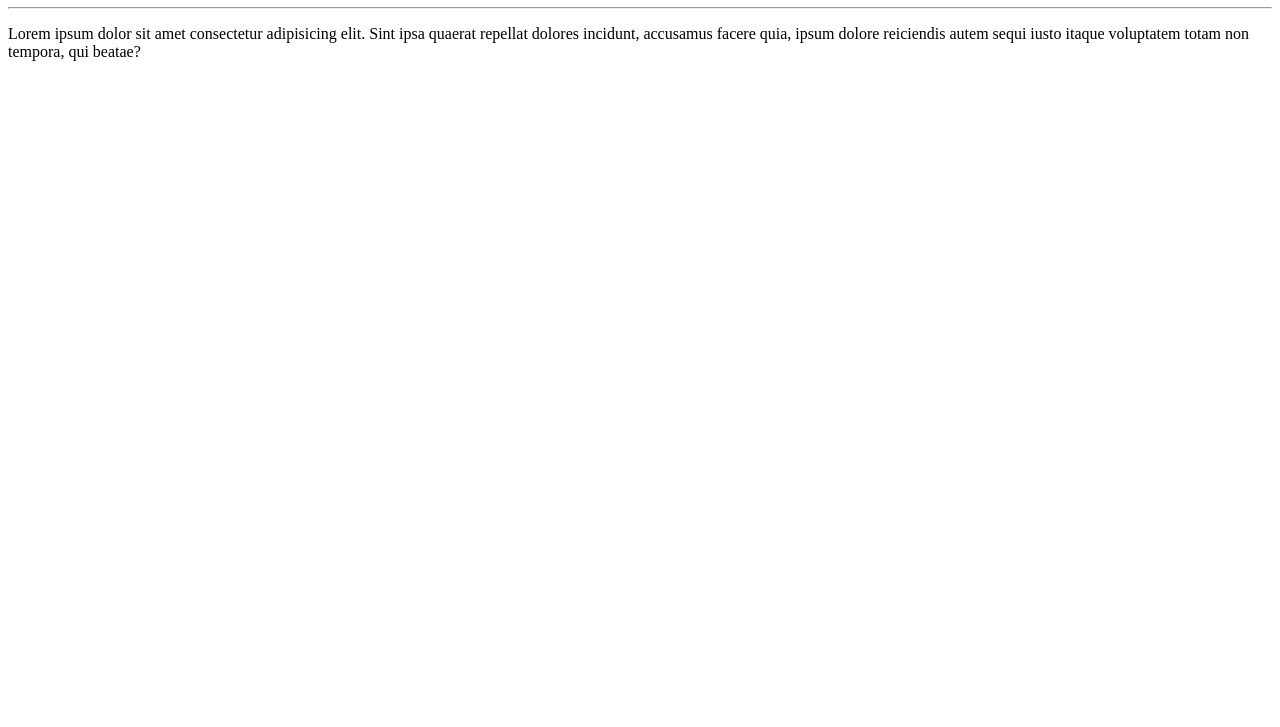
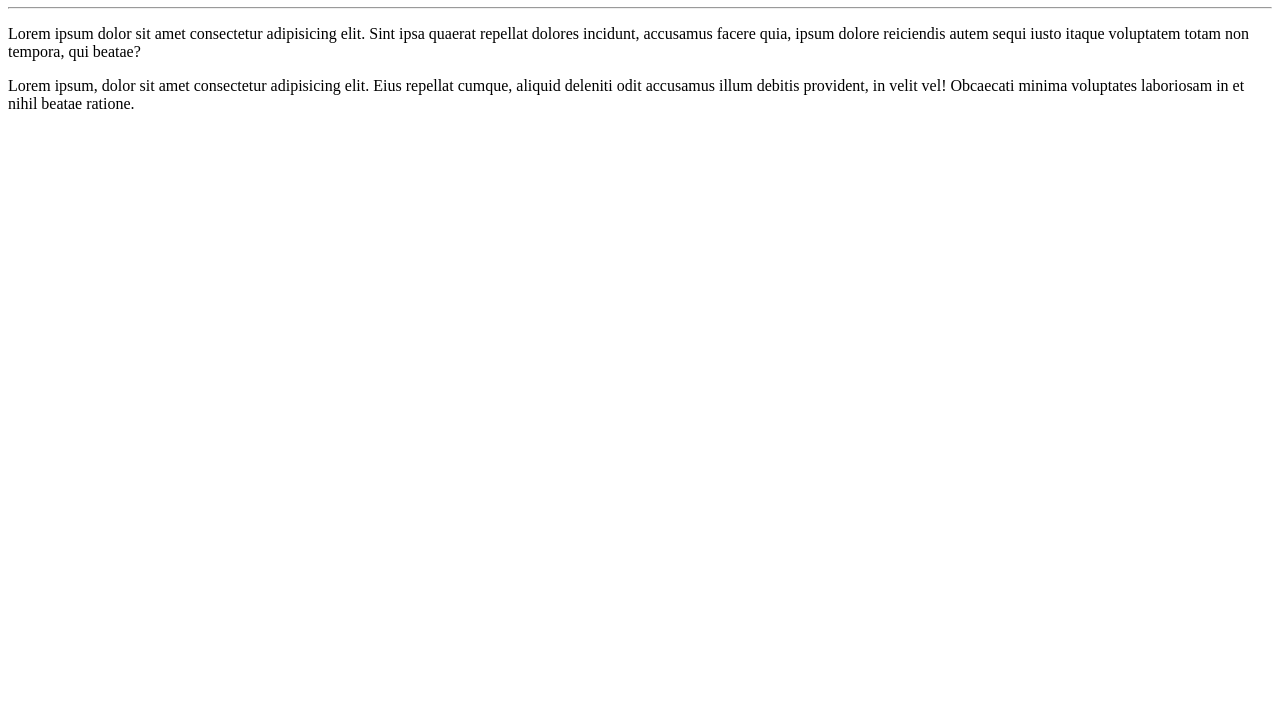
Before and after one commit to LeonardoARGR/Ola-Mundo, a plain HTML site: page site.exemplo/index.html in a window 1280 px wide. Shown: the part 73-800 px from the top of the page. Drawn offline with Linux system fonts and the light colour scheme.

Commit message:
adicionei um parágrafo

```diff
--- a/site.exemplo/index.html
+++ b/site.exemplo/index.html
@@ -9,5 +9,6 @@
     <h1>Olá, Mundo!</h1>
     <hr>
     <p>Lorem ipsum dolor sit amet consectetur adipisicing elit. Sint ipsa quaerat repellat dolores incidunt, accusamus facere quia, ipsum dolore reiciendis autem sequi iusto itaque voluptatem totam non tempora, qui beatae?</p>
+    <p>Lorem ipsum, dolor sit amet consectetur adipisicing elit. Eius repellat cumque, aliquid deleniti odit accusamus illum debitis provident, in velit vel! Obcaecati minima voluptates laboriosam in et nihil beatae ratione.</p>
 </body>
 </html>
```
